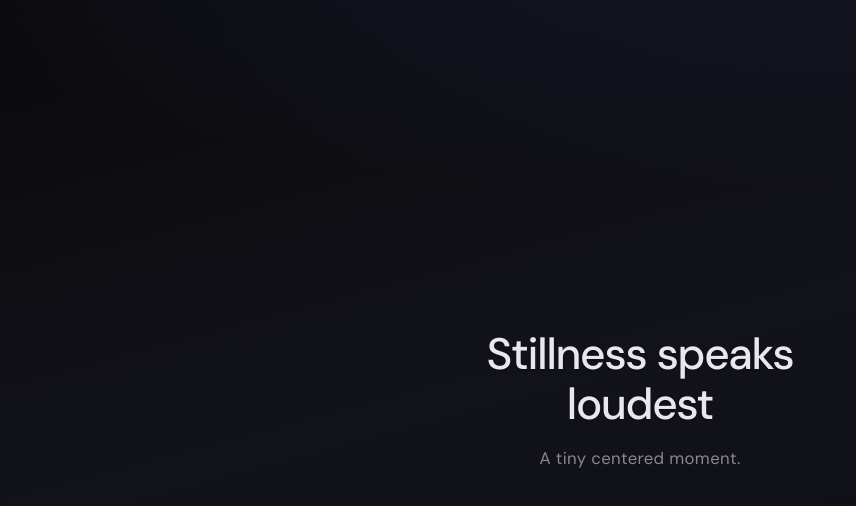
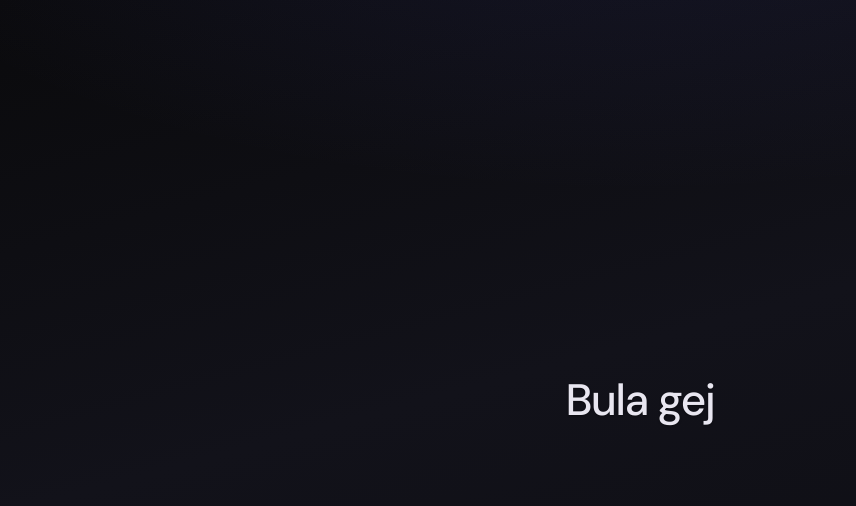
Before and after one commit to fgacic/qa-portfolio, a React (Vite) app: page / in a window 1280 px wide. Shown: the top 506 px of the page, without its empty margins (0-856 px from the left). Built offline with nearby package versions, Linux system fonts and the light colour scheme.

Commit message:
feat: update centered headline copy (#16874)

```diff
--- a/src/App.jsx
+++ b/src/App.jsx
@@ -1,12 +1,11 @@
-function App () {
+function App() {
   return (
     <main className="screen">
       <div className="content">
-        <h1 className="title">Stillness speaks loudest</h1>
-        <p className="subtitle">A tiny centered moment.</p>
+        <h1 className="title">Bula gej</h1>
       </div>
     </main>
-  )
+  );
 }
 
-export default App
+export default App;
```
